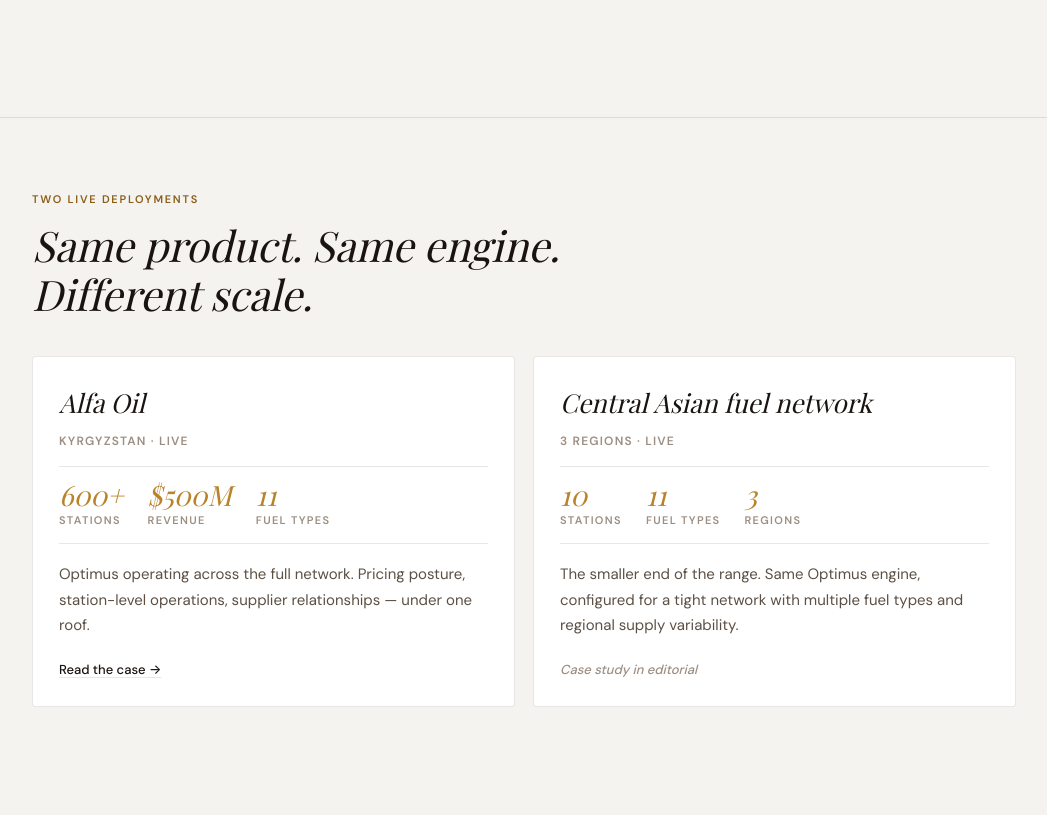
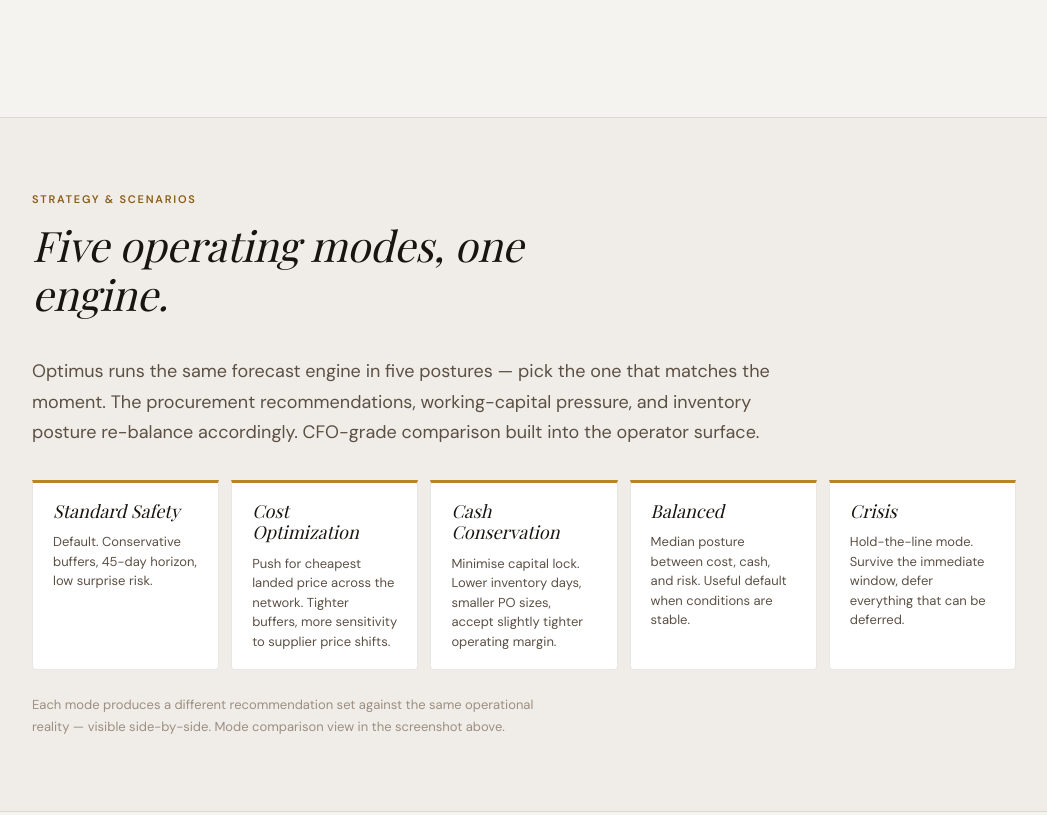
Before and after one commit to joinreachout/kkt-web, an Astro site: page /solutions/optimus in a window 1280 px wide. Shown: the part 5370-6185 px from the top of the page, without its empty margins (116-1163 px from the left). Built offline with nearby package versions, Linux system fonts and the light colour scheme; Astro itself is replaced by a stand-in of ours; no server answers; a web font is replaced by a local one.

Commit message:
optimus: Strategy & Scenarios callout — 5-mode operating posture grid

```diff
--- a/src/pages/solutions/optimus.astro
+++ b/src/pages/solutions/optimus.astro
@@ -307,6 +307,49 @@
       </div>
     </section>
 
+    <section class="section section-scenarios">
+      <div class="container">
+        <div class="section-label">Strategy &amp; Scenarios</div>
+        <h2 class="h2-section">Five operating modes, one engine.</h2>
+        <p class="scen-lede">
+          Optimus runs the same forecast engine in five postures — pick
+          the one that matches the moment. The procurement
+          recommendations, working-capital pressure, and inventory
+          posture re-balance accordingly. CFO-grade comparison built
+          into the operator surface.
+        </p>
+
+        <div class="scen-grid">
+          <div class="scen-card">
+            <div class="scen-tag">Standard Safety</div>
+            <p>Default. Conservative buffers, 45-day horizon, low surprise risk.</p>
+          </div>
+          <div class="scen-card">
+            <div class="scen-tag">Cost Optimization</div>
+            <p>Push for cheapest landed price across the network. Tighter buffers, more sensitivity to supplier price shifts.</p>
+          </div>
+          <div class="scen-card">
+            <div class="scen-tag">Cash Conservation</div>
+            <p>Minimise capital lock. Lower inventory days, smaller PO sizes, accept slightly tighter operating margin.</p>
+          </div>
+          <div class="scen-card">
+            <div class="scen-tag">Balanced</div>
+            <p>Median posture between cost, cash, and risk. Useful default when conditions are stable.</p>
+          </div>
+          <div class="scen-card">
+            <div class="scen-tag">Crisis</div>
+            <p>Hold-the-line mode. Survive the immediate window, defer everything that can be deferred.</p>
+          </div>
+        </div>
+
+        <p class="scen-tail">
+          Each mode produces a different recommendation set against
+          the same operational reality — visible side-by-side. Mode
+          comparison view in the screenshot above.
+        </p>
+      </div>
+    </section>
+
     <section class="section section-deployments">
       <div class="container">
         <div class="section-label">Two live deployments</div>
@@ -420,6 +463,36 @@
     flex-wrap: wrap;
     margin-bottom: 12px;
   }
+
+  .section-scenarios { background: var(--surface-alt); border-top: 1px solid var(--border); border-bottom: 1px solid var(--border); }
+  .section-scenarios .section-label { margin-bottom: 12px; }
+  .section-scenarios h2 { margin-bottom: 14px; max-width: 24ch; }
+  .scen-lede { max-width: 60ch; margin-bottom: 32px; }
+  .scen-grid {
+    display: grid;
+    grid-template-columns: 1fr;
+    gap: 14px;
+    margin-bottom: 24px;
+  }
+  @media (min-width: 720px) { .scen-grid { grid-template-columns: 1fr 1fr; } }
+  @media (min-width: 1080px) { .scen-grid { grid-template-columns: repeat(5, 1fr); gap: 12px; } }
+  .scen-card {
+    background: var(--surface);
+    border: 1px solid var(--border);
+    border-top: 3px solid var(--accent);
+    border-radius: 0 0 4px 4px;
+    padding: 18px 20px;
+  }
+  .scen-tag {
+    font-family: var(--font-display);
+    font-style: italic;
+    font-size: 18px;
+    color: var(--text-primary);
+    margin-bottom: 10px;
+    line-height: 1.2;
+  }
+  .scen-card p { font-size: 13px; line-height: 1.5; margin: 0; }
+  .scen-tail { font-size: 13px; color: var(--text-muted); max-width: 60ch; }
 
   .section-screens .section-label { margin-bottom: 12px; }
   .section-screens h2 { margin-bottom: 14px; max-width: 24ch; }
```
